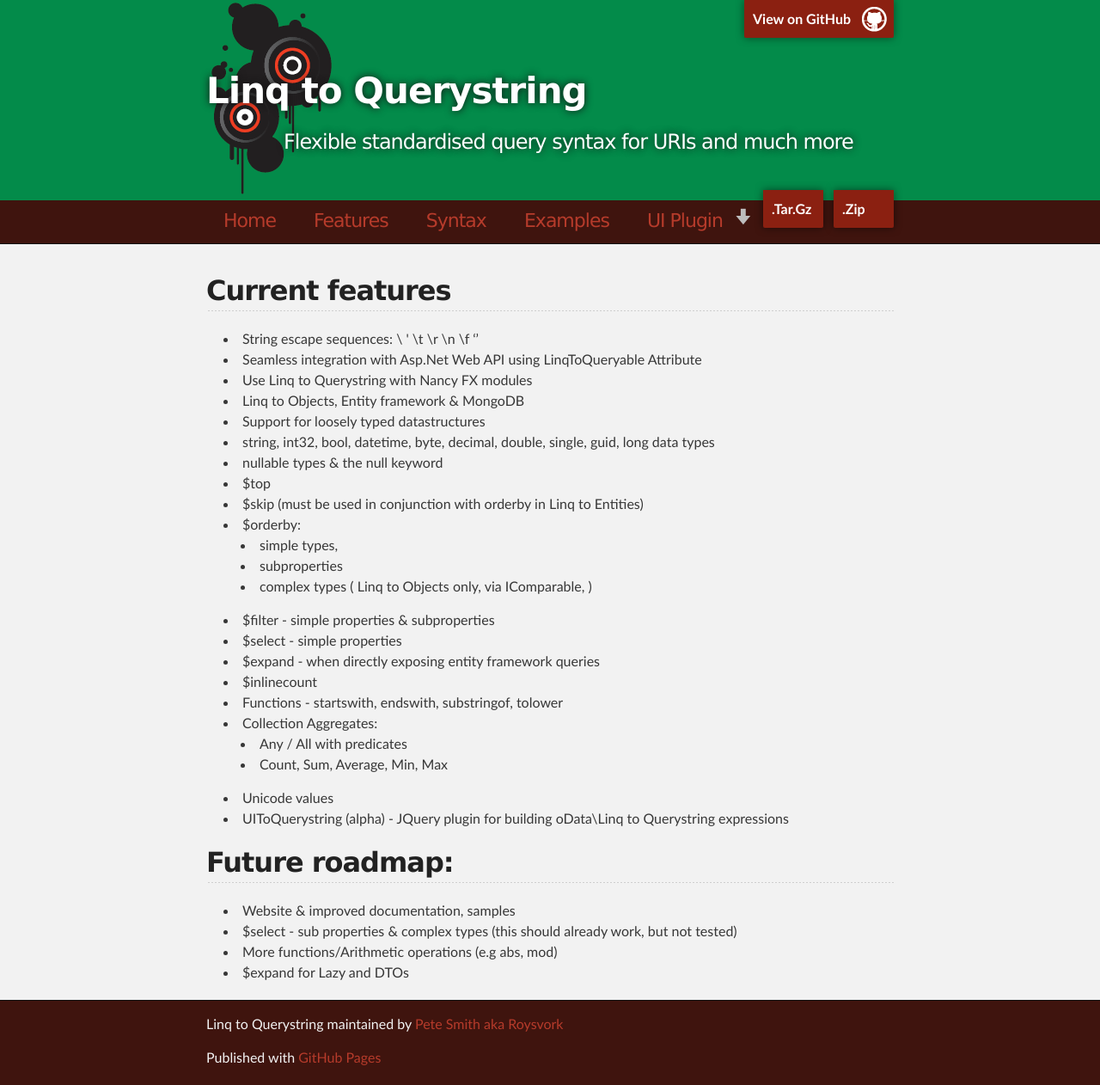
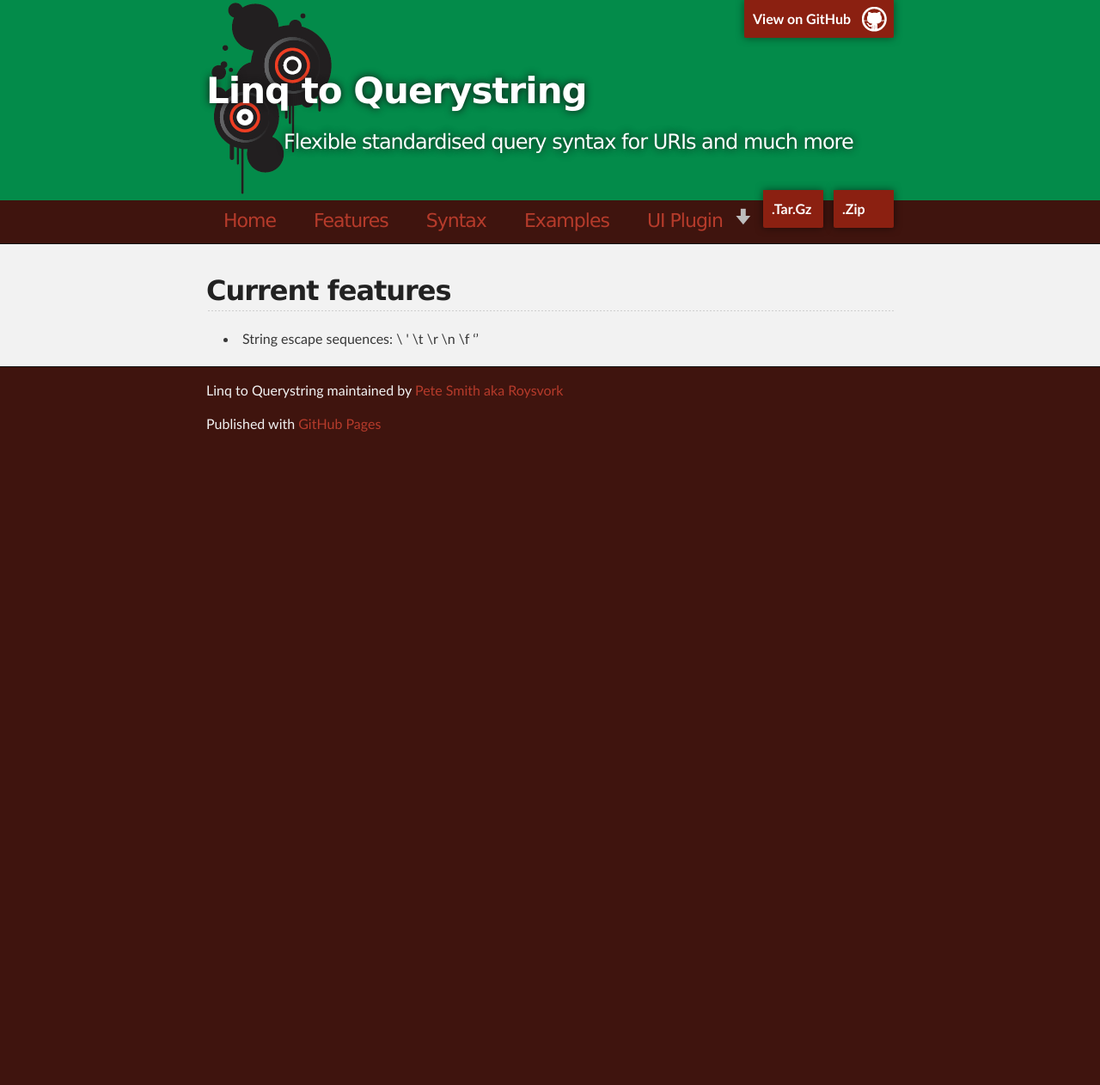
Before and after one commit to beyond-code-github/LinqToQuerystring, a Jekyll site: the page built from features.markdown, in a window 1280 px wide. Shown: the whole page at 86% size. Built offline with Jekyll 4.4.1, drawn with Linux system fonts in a browser that asks for light colours; after the commit the page ends 900 px from its top, so only the background shows below that.

Commit message:
Process of elimination

```diff
--- a/features.markdown
+++ b/features.markdown
@@ -5,32 +5,3 @@ title:  Features
 ## Current features
 
 * String escape sequences: \ \' \t \r \n \f ''
-* Seamless integration with Asp.Net Web API using LinqToQueryable Attribute
-* Use Linq to Querystring with Nancy FX modules
-* Linq to Objects, Entity framework & MongoDB
-* Support for loosely typed datastructures
-* string, int32, bool, datetime, byte, decimal, double, single, guid, long data types
-* nullable types & the null keyword
-* $top
-* $skip (must be used in conjunction with orderby in Linq to Entities)
-* $orderby:
-    * simple types,
-    * subproperties
-    * complex types ( Linq to Objects only, via IComparable, )
-* $filter - simple properties & subproperties
-* $select - simple properties
-* $expand - when directly exposing entity framework queries
-* $inlinecount
-* Functions - startswith, endswith, substringof, tolower
-* Collection Aggregates:
-    * Any / All with predicates
-    * Count, Sum, Average, Min, Max
-* Unicode values
-* UIToQuerystring (alpha) - JQuery plugin for building oData\Linq to Querystring expressions
-
-## Future roadmap:
-
-* Website & improved documentation, samples
-* $select - sub properties & complex types (this should already work, but not tested)
-* More functions/Arithmetic operations (e.g abs, mod)
-* $expand for Lazy<T> and DTOs
```
